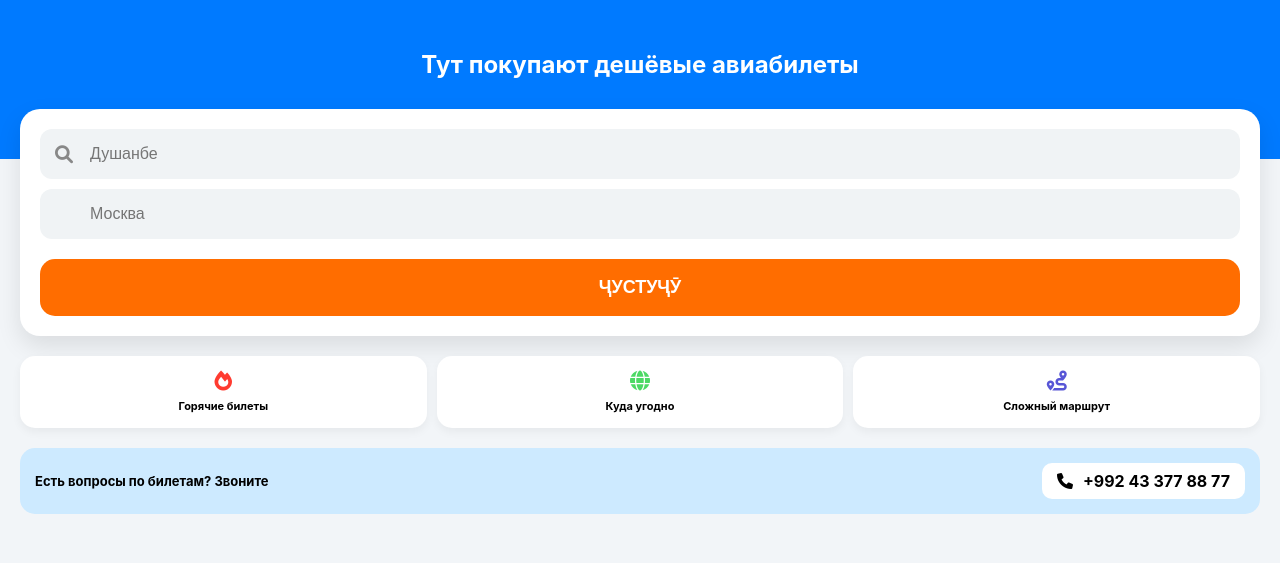
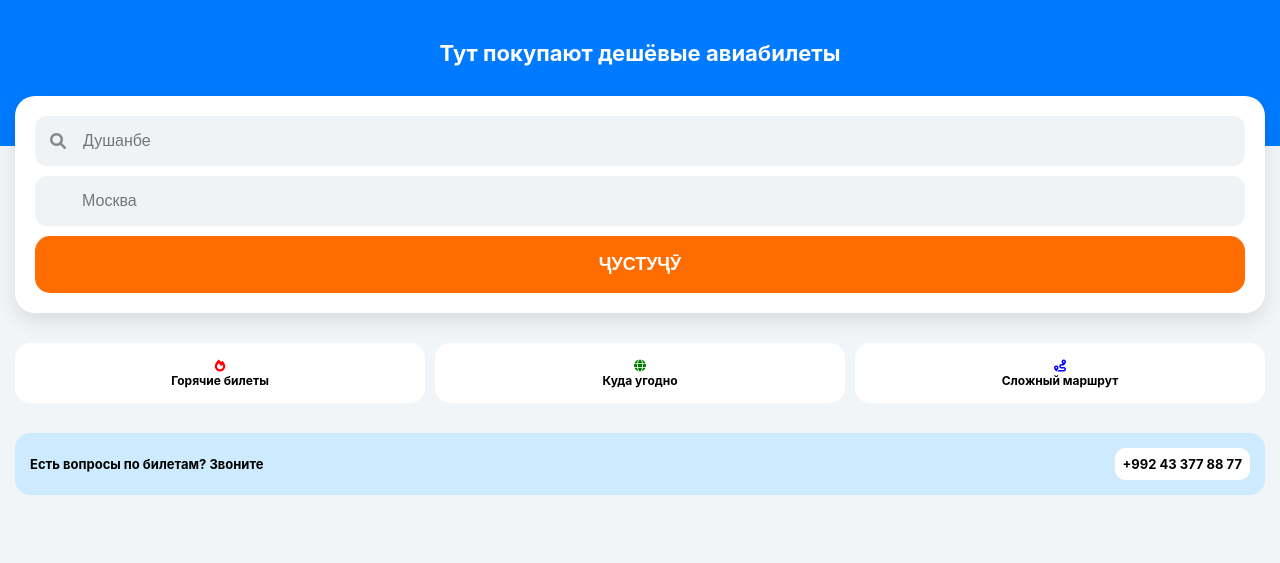
Before and after one commit to OSON-SAVDO/Avia-Search-TJ, a Flask app: page / in a window 1280 px wide. Shown: the top 563 px of the page. Run offline with Flask 3, Linux system fonts and the light colour scheme.

Commit message:
Update index.html

```diff
--- a/templates/index.html
+++ b/templates/index.html
@@ -6,133 +6,35 @@
     <title>Avia-Search TJ</title>
     <link rel="stylesheet" href="https://cdnjs.cloudflare.com/ajax/libs/font-awesome/6.0.0/css/all.min.css">
     <style>
-        :root { --blue: #007aff; --orange: #ff6d00; --bg: #f2f5f8; }
-        body { font-family: -apple-system, system-ui, sans-serif; background: var(--bg); margin: 0; padding-bottom: 30px; }
-
-        /* Кисми болоии кабуд (Акси 5899) */
-        .header-blue {
-            background: var(--blue);
-            color: white;
-            padding: 50px 20px 80px;
-            text-align: center;
-            font-size: 24px;
-            font-weight: bold;
-        }
-
-        /* Формаи чустучу */
-        .search-container {
-            background: white;
-            margin: -50px 20px 20px;
-            padding: 20px;
-            border-radius: 20px;
-            box-shadow: 0 10px 25px rgba(0,0,0,0.1);
-        }
-        .input-group {
-            background: #f0f3f5;
-            border-radius: 12px;
-            padding: 15px;
-            margin-bottom: 10px;
-            display: flex;
-            align-items: center;
-        }
-        .input-group i { color: #888; margin-right: 15px; font-size: 18px; }
-        .input-group input {
-            border: none;
-            background: transparent;
-            width: 100%;
-            outline: none;
-            font-size: 16px;
-            font-weight: 500;
-        }
-
-        .btn-search {
-            width: 100%;
-            background: var(--orange);
-            color: white;
-            border: none;
-            padding: 18px;
-            border-radius: 15px;
-            font-weight: bold;
-            font-size: 18px;
-            margin-top: 10px;
-            cursor: pointer;
-            text-transform: uppercase;
-        }
-
-        /* Блокхои иловаги (Горячие билеты и т.д.) */
-        .extra-options {
-            display: grid;
-            grid-template-columns: 1fr 1fr 1fr;
-            gap: 10px;
-            padding: 0 20px;
-            margin-top: 20px;
-        }
-        .option-card {
-            background: white;
-            padding: 15px 5px;
-            border-radius: 15px;
-            text-align: center;
-            font-size: 11px;
-            font-weight: bold;
-            box-shadow: 0 4px 10px rgba(0,0,0,0.05);
-        }
-        .option-card i { font-size: 20px; margin-bottom: 8px; display: block; }
-
-        /* Блоки тамос */
-        .contact-box {
-            background: #cdeaff;
-            margin: 20px;
-            padding: 15px;
-            border-radius: 15px;
-            display: flex;
-            align-items: center;
-            justify-content: space-between;
-        }
-        .contact-info { font-size: 13px; font-weight: bold; }
-        .phone-btn {
-            background: white;
-            padding: 8px 15px;
-            border-radius: 10px;
-            text-decoration: none;
-            color: black;
-            font-weight: bold;
-            display: flex;
-            align-items: center;
-            gap: 10px;
-        }
+        body { font-family: -apple-system, sans-serif; background: #f2f5f8; margin: 0; padding-bottom: 20px; }
+        .header { background: #007aff; color: white; padding: 40px 20px 80px; text-align: center; font-size: 22px; font-weight: bold; }
+        .search-container { background: white; margin: -50px 15px 15px; padding: 20px; border-radius: 20px; box-shadow: 0 8px 20px rgba(0,0,0,0.1); }
+        .input-row { background: #f0f3f5; border-radius: 12px; padding: 15px; margin-bottom: 10px; display: flex; align-items: center; }
+        .input-row i { color: #888; margin-right: 15px; }
+        input { border: none; background: transparent; width: 100%; outline: none; font-size: 16px; font-weight: 500; }
+        .btn-orange { width: 100%; background: #ff6d00; color: white; border: none; padding: 18px; border-radius: 15px; font-size: 18px; font-weight: bold; cursor: pointer; text-transform: uppercase; }
+        .grid { display: grid; grid-template-columns: 1fr 1fr 1fr; gap: 10px; padding: 15px; }
+        .grid-card { background: white; padding: 15px 5px; border-radius: 15px; text-align: center; font-size: 12px; font-weight: bold; }
+        .contact { background: #cdeaff; margin: 15px; padding: 15px; border-radius: 15px; display: flex; align-items: center; justify-content: space-between; font-size: 13px; font-weight: bold; }
     </style>
 </head>
 <body>
-
-    <div class="header-blue">
-        Тут покупают дешёвые авиабилеты
-    </div>
-
+    <div class="header">Тут покупают дешёвые авиабилеты</div>
     <div class="search-container">
         <form action="/search" method="post">
-            <div class="input-group">
-                <i class="fa fa-search"></i>
-                <input type="text" name="from" placeholder="Душанбе" required>
-            </div>
-            <div class="input-group">
-                <input type="text" name="to" placeholder="Москва" style="margin-left: 33px;" required>
-            </div>
-            <button type="submit" class="btn-search">ҶУСТУҶӮ</button>
+            <div class="input-row"><i class="fa fa-search"></i><input type="text" name="from" placeholder="Душанбе" required></div>
+            <div class="input-row"><input type="text" name="to" placeholder="Москва" style="margin-left:30px;" required></div>
+            <button type="submit" class="btn-orange">Ҷустуҷӯ</button>
         </form>
     </div>
-
-    <div class="extra-options">
-        <div class="option-card"><i class="fa fa-fire" style="color: #ff3b30;"></i>Горячие билеты</div>
-        <div class="option-card"><i class="fa fa-globe" style="color: #4cd964;"></i>Куда угодно</div>
-        <div class="option-card"><i class="fa fa-route" style="color: #5856d6;"></i>Сложный маршрут</div>
+    <div class="grid">
+        <div class="grid-card"><i class="fa fa-fire" style="color:red"></i><br>Горячие билеты</div>
+        <div class="grid-card"><i class="fa fa-globe" style="color:green"></i><br>Куда угодно</div>
+        <div class="grid-card"><i class="fa fa-route" style="color:blue"></i><br>Сложный маршрут</div>
     </div>
-
-    <div class="contact-box">
-        <div class="contact-info">Есть вопросы по билетам? Звоните</div>
-        <a href="tel:+992433778877" class="phone-btn">
-            <i class="fa fa-phone"></i> +992 43 377 88 77
-        </a>
+    <div class="contact">
+        <span>Есть вопросы по билетам? Звоните</span>
+        <a href="tel:+992433778877" style="color:black; text-decoration:none; background:white; padding:8px; border-radius:10px;">+992 43 377 88 77</a>
     </div>
-
 </body>
 </html>
```
